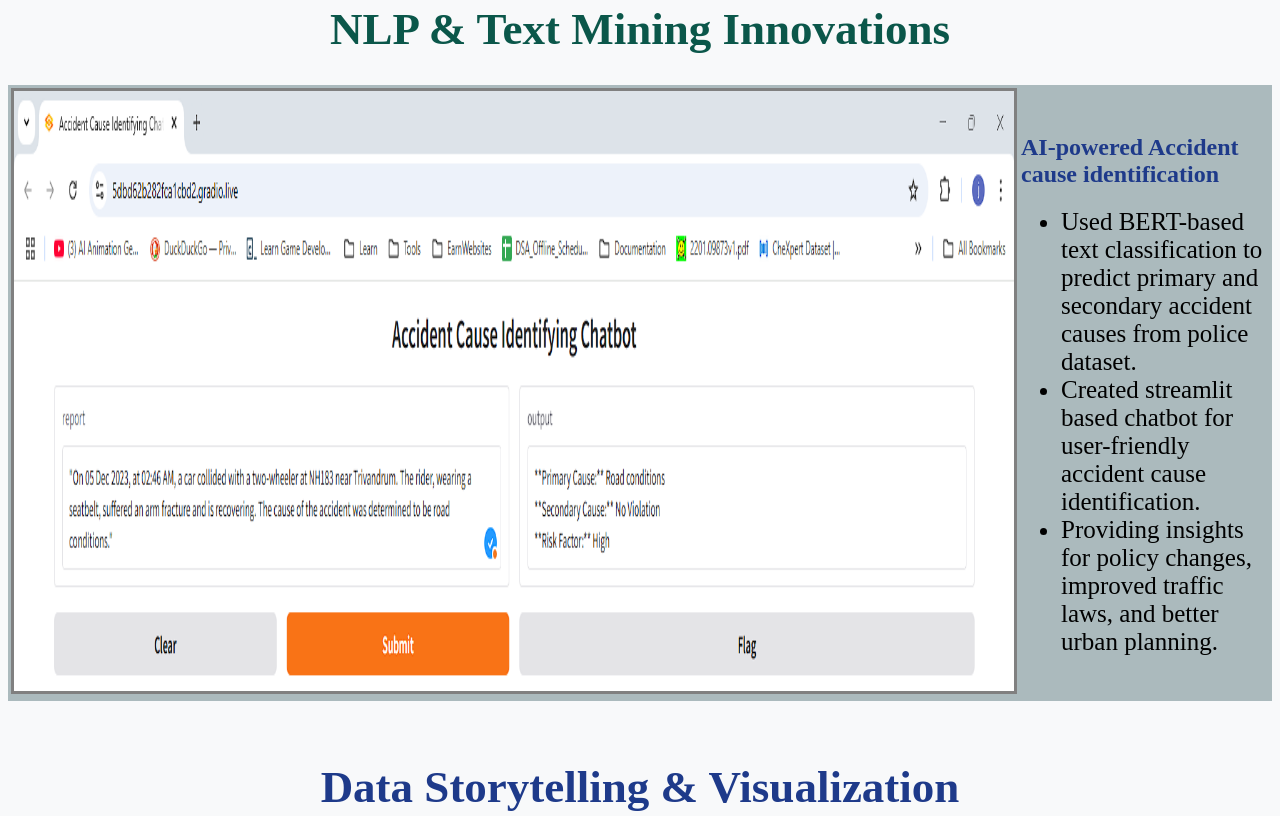
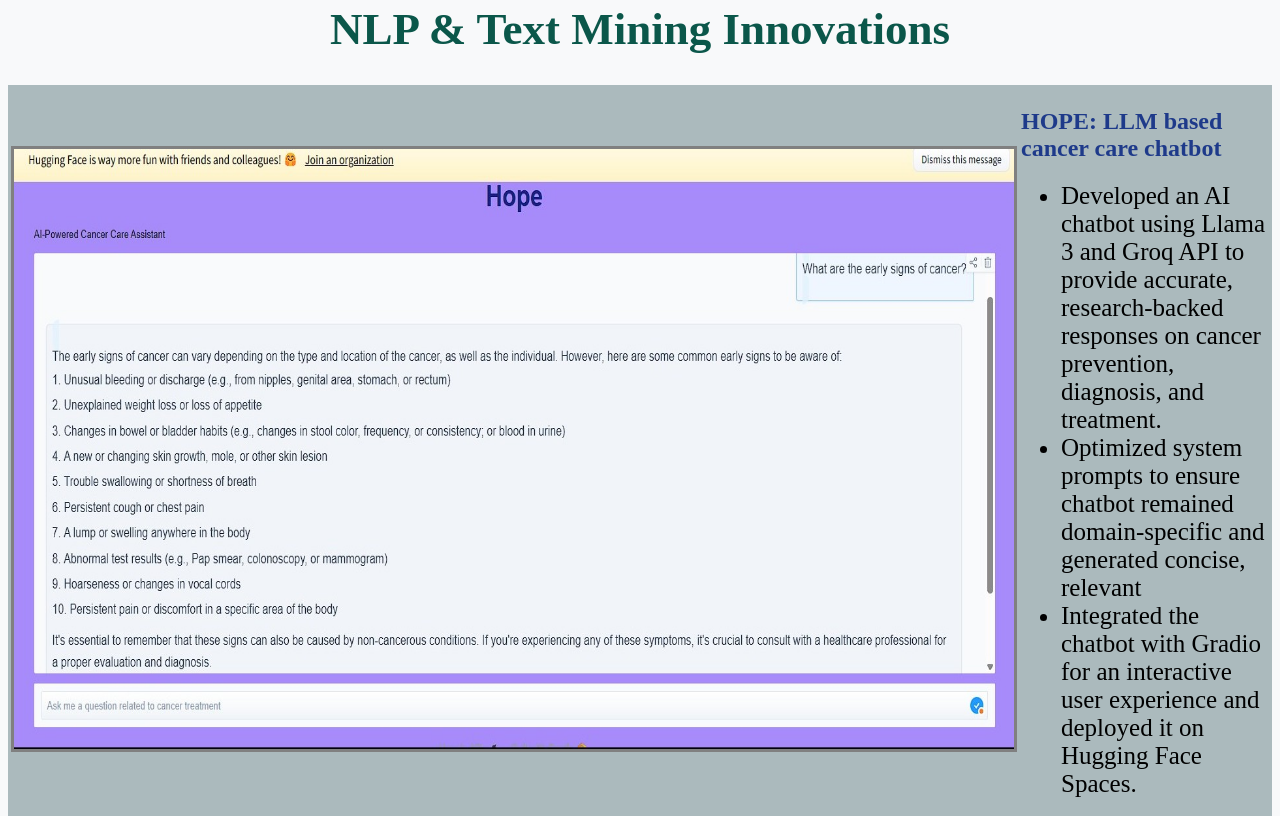
Before and after one commit to JYOTHY-DAS/JYOTHY-DAS.github.io, a plain HTML site: page index.html in a window 1280 px wide. Shown: the part 604-1420 px from the top of the page. Drawn offline with Linux system fonts and the light colour scheme.

Commit message:
new project added

```diff
--- a/index.html
+++ b/index.html
@@ -65,6 +65,20 @@ Join me as I explore the fascinating world of Artificial Intelligence, Machine L
 <center>
 	<h1 style="color:rgb(11, 87, 74);font-size:45px;margin-top:10;">NLP & Text Mining Innovations</h1>
 <table width="100%" bgcolor="#abbabd">
+	<tr>
+		<td width="60%">
+			<img id="Img1" src="images/hope.jpg" alt="Cancer care chatbot image">
+		</td>
+		<td width="40%">
+			<h2 class="h2style">HOPE: LLM based cancer care chatbot</h2>
+			<ul>
+				<li style="font-size:25px;"> Developed an AI chatbot using Llama 3 and Groq API to provide accurate, research-backed responses on cancer prevention, diagnosis, and treatment.</li>
+				<li style="font-size:25px;"> Optimized system prompts to ensure chatbot remained domain-specific and generated concise, relevant</li>
+				<li style="font-size:25px;"> Integrated the chatbot with Gradio for an interactive user experience and deployed it on Hugging Face Spaces.</li>
+			</ul>
+		</td>
+	</tr>
+
 <tr>
 	<td width="60%">
 		<img id="Img1" src="images/accident_img.png" alt="Accident Logo">
@@ -72,9 +86,9 @@ Join me as I explore the fascinating world of Artificial Intelligence, Machine L
 	<td width="40%">
 		<h2 class="h2style">AI-powered Accident cause identification</h2>
 		<ul>
-			<li style="font-size:25px;"> Used BERT-based text classification to predict primary and secondary accident causes from police dataset.
-			<li style="font-size:25px;"> Created streamlit based chatbot for user-friendly accident cause identification.
-			<li style="font-size:25px;"> Providing insights for policy changes, improved traffic laws, and better urban planning.
+			<li style="font-size:25px;"> Used BERT-based text classification to predict primary and secondary accident causes from police dataset.</li>
+			<li style="font-size:25px;"> Created Gradio and streamlit based chatbots for user-friendly accident cause identification.</li>
+			<li style="font-size:25px;"> Providing insights for policy changes, improved traffic laws, and better urban planning.</li>
 		</ul>
 	</td>
 </tr>
```
